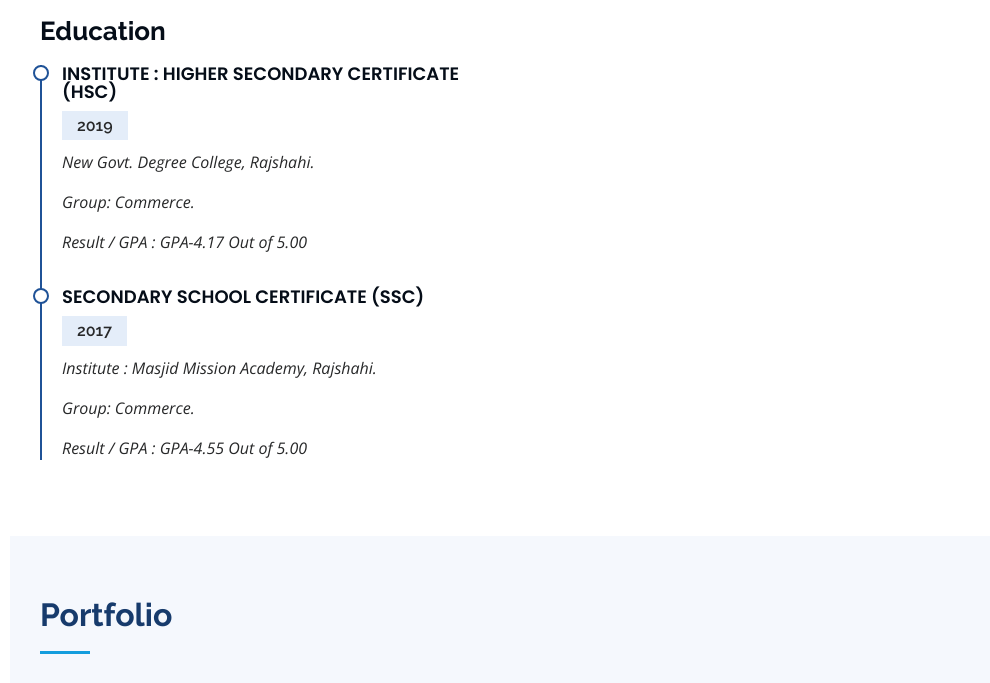
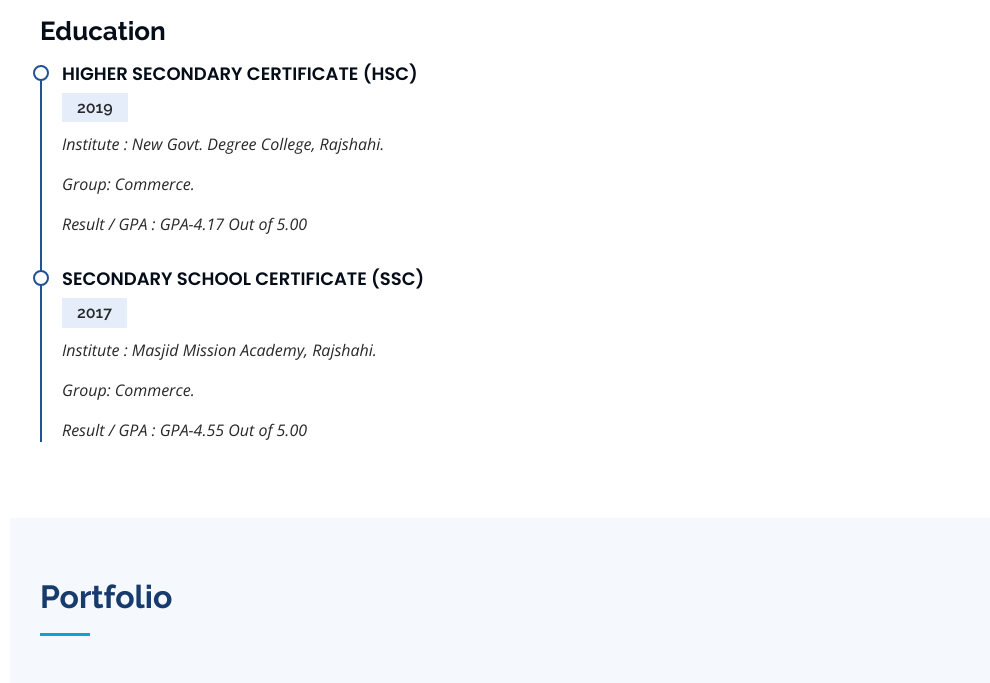
Before and after one commit to ariful5501/personal, a plain HTML site: page index.html in a window 1280 px wide. Shown: the part 3011-3694 px from the top of the page, without its empty margins (290-1280 px from the left). Drawn offline with nearby package versions, Linux system fonts and the light colour scheme.

Commit message:
Institute

```diff
--- a/index.html
+++ b/index.html
@@ -297,9 +297,9 @@
 
             <h3 class="resume-title">Education</h3>
             <div class="resume-item">
-              <h4>Institute : Higher Secondary Certificate (HSC)</h4>
+              <h4>Higher Secondary Certificate (HSC)</h4>
               <h5>2019</h5>
-              <p><em>New Govt. Degree College, Rajshahi.</em></p>
+              <p><em>Institute : New Govt. Degree College, Rajshahi.</em></p>
               <p><em>Group: Commerce.               </em></p>
               <p><em>Result / GPA : GPA-4.17 Out of 5.00</em></p>
               <!-- <p>Qui deserunt veniam. Et sed aliquam labore tempore sed quisquam iusto autem sit. Ea vero voluptatum qui
```
